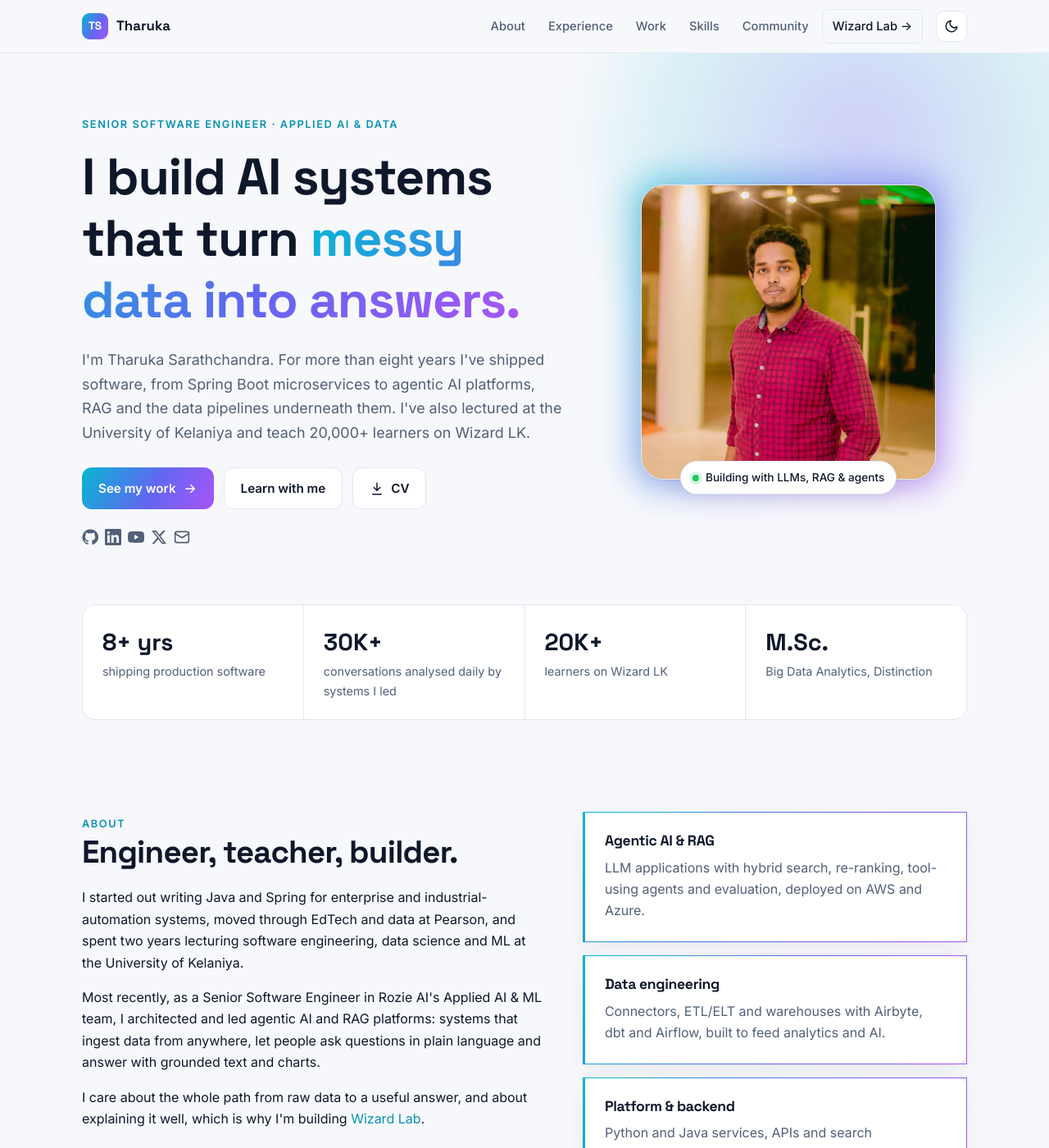
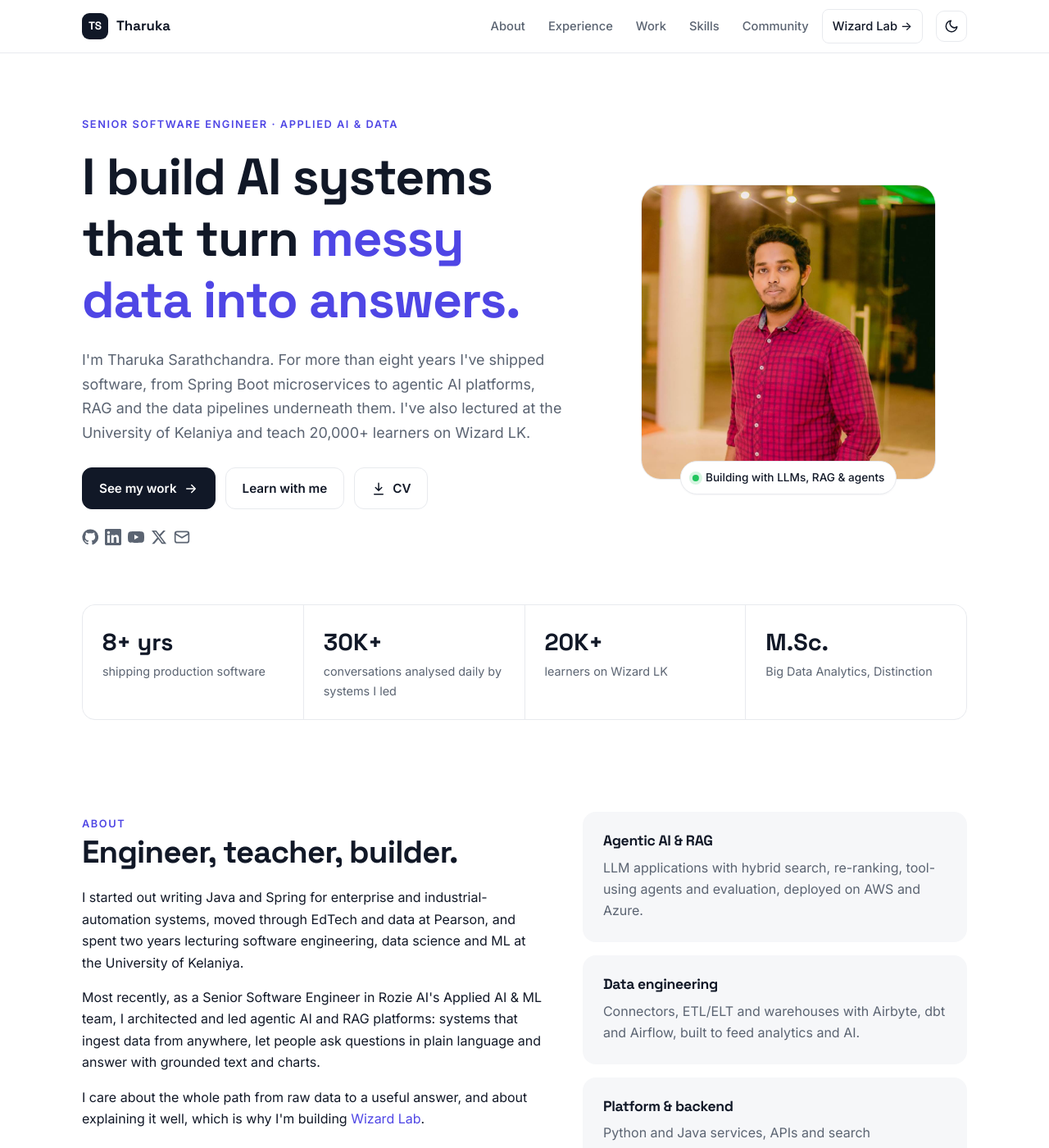
Before and after one commit to TharukaVishwajith/tharukavishwajith.github.io, a Jekyll site: the page built from index.html, in a window 1280 px wide and 1400 px high. Shown: the whole window at 82% size. Built offline with Jekyll 4.4.1, drawn with Linux system fonts in a browser that asks for light colours.

Commit message:
Switch to a clean light theme by default
Light is now the default regardless of OS setting (dark stays available via
the toggle). Gradients, glows and heavy shadows are replaced with a single
indigo accent, neutral surfaces and light code blocks.

Co-Authored-By: Claude Opus 5.5 <noreply@anthropic.com>
Claude-Session: https://claude.ai/code/session_013yGcBE4LTnHEs2Voa2Evx5

```diff
--- a/_includes/head.html
+++ b/_includes/head.html
@@ -1,12 +1,12 @@
 <meta charset="utf-8">
 <meta name="viewport" content="width=device-width, initial-scale=1">
-<meta name="theme-color" content="#090d16">
+<meta name="theme-color" content="#ffffff">
 <link rel="icon" href="{{ '/images/favicon.ico' | relative_url }}">
 <script>
   (function () {
     var t = null;
     try { t = localStorage.getItem("theme"); } catch (e) {}
-    if (!t) t = window.matchMedia && window.matchMedia("(prefers-color-scheme: light)").matches ? "light" : "dark";
+    if (t !== "dark") t = "light";
     document.documentElement.setAttribute("data-theme", t);
   })();
 </script>
--- a/assets/css/base.css
+++ b/assets/css/base.css
@@ -1,16 +1,15 @@
 /* Shared design tokens and components for tharuka.xyz and the learning hub. */
 :root {
-  --bg: #f7f8fb;
+  --bg: #ffffff;
   --bg-elev: #ffffff;
-  --bg-soft: #eef2f7;
-  --text: #0f172a;
-  --muted: #526077;
-  --border: #e2e8f0;
-  --accent: #0891b2;
-  --accent-2: #7c3aed;
-  --accent-soft: rgba(8, 145, 178, 0.1);
-  --grad: linear-gradient(120deg, #06b6d4 0%, #6366f1 55%, #a855f7 100%);
-  --shadow: 0 1px 2px rgba(15, 23, 42, 0.04), 0 8px 24px rgba(15, 23, 42, 0.06);
+  --bg-soft: #f6f7f9;
+  --text: #111827;
+  --muted: #5b6472;
+  --border: #e8eaee;
+  --accent: #4f46e5;
+  --accent-2: #4f46e5;
+  --accent-soft: rgba(79, 70, 229, 0.08);
+  --shadow: 0 1px 2px rgba(17, 24, 39, 0.04);
   --radius: 16px;
   --radius-sm: 10px;
   --max: 1120px;
@@ -27,10 +26,10 @@
   --text: #e6e9f0;
   --muted: #98a2b8;
   --border: #1f2a3d;
-  --accent: #22d3ee;
-  --accent-2: #a78bfa;
-  --accent-soft: rgba(34, 211, 238, 0.12);
-  --shadow: 0 1px 2px rgba(0, 0, 0, 0.3), 0 12px 32px rgba(0, 0, 0, 0.35);
+  --accent: #818cf8;
+  --accent-2: #818cf8;
+  --accent-soft: rgba(129, 140, 248, 0.12);
+  --shadow: none;
   color-scheme: dark;
 }
 
@@ -53,7 +52,7 @@ p { margin: 0 0 1em; }
 :focus-visible { outline: 2px solid var(--accent); outline-offset: 3px; border-radius: 4px; }
 
 .container { width: 100%; max-width: var(--max); margin: 0 auto; padding: 0 20px; }
-.grad-text { background: var(--grad); -webkit-background-clip: text; background-clip: text; color: transparent; }
+.grad-text { color: var(--accent); }
 .muted { color: var(--muted); }
 .sr-only { position: absolute; width: 1px; height: 1px; overflow: hidden; clip: rect(0 0 0 0); white-space: nowrap; }
 
@@ -69,8 +68,8 @@ p { margin: 0 0 1em; }
 .brand { display: flex; align-items: center; gap: 10px; font-family: var(--font-display); font-weight: 700; color: var(--text); font-size: 1.05rem; }
 .brand:hover { text-decoration: none; }
 .brand-mark {
-  width: 32px; height: 32px; border-radius: 9px; background: var(--grad);
-  display: grid; place-items: center; color: #fff; font-size: 0.85rem; letter-spacing: 0;
+  width: 32px; height: 32px; border-radius: 9px; background: var(--text);
+  display: grid; place-items: center; color: var(--bg); font-size: 0.85rem; letter-spacing: 0;
 }
 .nav { margin-left: auto; display: flex; align-items: center; gap: 4px; }
 .nav a { color: var(--muted); font-size: 0.92rem; font-weight: 500; padding: 8px 12px; border-radius: 8px; }
@@ -107,7 +106,8 @@ p { margin: 0 0 1em; }
   background: var(--bg-elev); transition: transform 0.15s ease, border-color 0.15s ease;
 }
 .btn:hover { text-decoration: none; transform: translateY(-1px); border-color: var(--accent); }
-.btn-primary { background: var(--grad); color: #fff; border: 0; }
+.btn-primary { background: var(--text); color: var(--bg); border-color: var(--text); }
+.btn-primary:hover { border-color: var(--text); opacity: 0.88; }
 .btn svg { width: 18px; height: 18px; }
 .chips { display: flex; flex-wrap: wrap; gap: 6px; list-style: none; padding: 0; margin: 0; }
 .chip {
--- a/assets/css/site.css
+++ b/assets/css/site.css
@@ -5,23 +5,15 @@
 
 /* Hero */
 .hero { position: relative; padding: 72px 0 24px; overflow: hidden; }
-.hero-glow {
-  position: absolute; inset: -30% -10% auto auto; width: 720px; height: 720px; border-radius: 50%;
-  background: radial-gradient(circle, rgba(99, 102, 241, 0.28), rgba(6, 182, 212, 0.12) 45%, transparent 70%);
-  filter: blur(20px); pointer-events: none;
-}
+.hero-glow { display: none; }
 .hero-grid { position: relative; display: grid; grid-template-columns: 1.35fr 1fr; gap: 56px; align-items: center; }
 .hero h1 { font-size: clamp(2.3rem, 5.4vw, 3.9rem); margin: 16px 0 20px; }
 .lead { font-size: 1.12rem; color: var(--muted); max-width: 600px; }
 .hero-actions { display: flex; flex-wrap: wrap; gap: 12px; margin: 28px 0 24px; }
 .portrait { position: relative; justify-self: center; }
 .portrait img {
-  width: min(360px, 76vw); height: auto; aspect-ratio: 1; object-fit: cover; border-radius: 28px;
-  border: 1px solid var(--border); box-shadow: var(--shadow);
-}
-.portrait::before {
-  content: ""; position: absolute; inset: -10px; border-radius: 34px; background: var(--grad); opacity: 0.55;
-  filter: blur(22px); z-index: -1;
+  width: min(360px, 76vw); height: auto; aspect-ratio: 1; object-fit: cover; border-radius: 24px;
+  border: 1px solid var(--border);
 }
 .portrait-badge {
   position: absolute; left: 50%; bottom: -18px; transform: translateX(-50%); white-space: nowrap;
@@ -43,7 +35,7 @@
 .focus { display: grid; gap: 16px; }
 .focus-card h3 { font-size: 1.1rem; }
 .focus-card p { margin: 0; }
-.focus-card { border-left: 3px solid transparent; border-image: var(--grad) 1; border-radius: 0 var(--radius) var(--radius) 0; }
+.focus-card { box-shadow: none; background: var(--bg-soft); border-color: transparent; }
 
 /* Timeline */
 .timeline { list-style: none; margin: 0; padding: 0; position: relative; }
@@ -51,7 +43,7 @@
 .timeline-item { display: grid; grid-template-columns: 180px 1fr; gap: 36px; padding-bottom: 24px; position: relative; }
 .timeline-item::before {
   content: ""; position: absolute; left: 175px; top: 26px; width: 12px; height: 12px; border-radius: 50%;
-  background: var(--accent); box-shadow: 0 0 0 5px var(--accent-soft);
+  background: var(--bg); border: 2px solid var(--accent);
 }
 .timeline-meta { display: flex; flex-direction: column; padding-top: 20px; font-size: 0.88rem; }
 .timeline-dates { font-weight: 600; }
@@ -81,7 +73,7 @@
 .edu { margin-top: 12px; padding: 20px 22px; }
 .edu h3 { font-size: 1.05rem; display: flex; flex-wrap: wrap; align-items: center; gap: 8px; }
 .edu p { margin: 0 0 4px; }
-.badge { font-family: var(--font); font-size: 0.7rem; padding: 3px 8px; border-radius: 6px; background: var(--grad); color: #fff; letter-spacing: 0.02em; }
+.badge { font-family: var(--font); font-size: 0.7rem; padding: 3px 8px; border-radius: 6px; background: var(--accent-soft); color: var(--accent); letter-spacing: 0.02em; }
 .plain { list-style: none; padding: 0; margin: 0; display: grid; gap: 6px; font-size: 0.93rem; }
 
 /* Community */
@@ -104,17 +96,13 @@
 /* Learn CTA */
 .learn-cta {
   display: grid; grid-template-columns: 1.2fr 1fr; gap: 40px; align-items: center; padding: 44px;
-  border-radius: 24px; border: 1px solid var(--border);
-  background:
-    radial-gradient(circle at 0% 0%, rgba(6, 182, 212, 0.16), transparent 50%),
-    radial-gradient(circle at 100% 100%, rgba(168, 85, 247, 0.18), transparent 50%),
-    var(--bg-elev);
+  border-radius: 24px; border: 1px solid var(--border); background: var(--bg-soft);
 }
 .learn-cta p { color: var(--muted); font-size: 1.05rem; }
 .learn-latest { display: grid; gap: 10px; }
 .latest-item {
   display: flex; justify-content: space-between; gap: 12px; padding: 14px 16px; border-radius: 12px;
-  background: var(--bg-soft); border: 1px solid var(--border); color: var(--text); font-weight: 500; font-size: 0.95rem;
+  background: var(--bg-elev); border: 1px solid var(--border); color: var(--text); font-weight: 500; font-size: 0.95rem;
 }
 .latest-item .muted { font-size: 0.82rem; white-space: nowrap; }
 .latest-item:hover { border-color: var(--accent); text-decoration: none; }
```
Also changed, not shown: assets/css/learn.css (+15 -18 lines).
